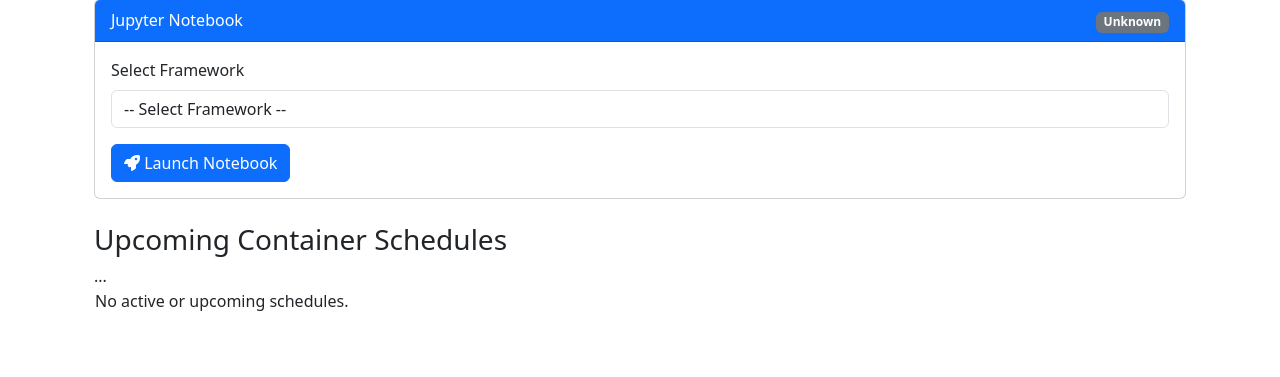
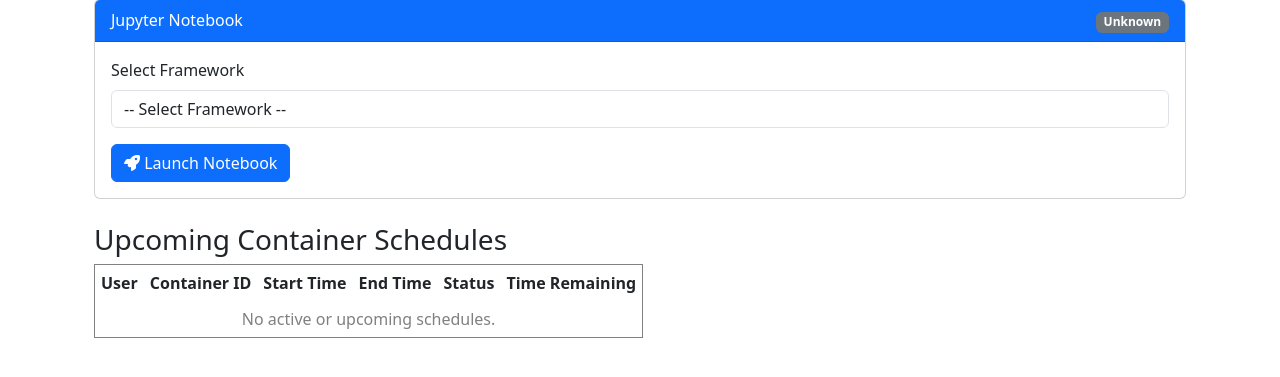
Before and after one commit to TanaboonJew/WebUI_new, a Django app: template core/templates/core/ai_dashboard.html in a window 1280 px wide. Shown: the part 128-505 px from the top of the page. Run offline with Django 5.2, Linux system fonts and the light colour scheme; the template is opened without the code that fills it: values that come from a table or form of the project are taken from there, others are empty; parts of the project's set-up code (start-up, migrations or seed data) failed here and were passed over.

Commit message:
ai dashboard

```diff
--- a/core/templates/core/ai_dashboard.html
+++ b/core/templates/core/ai_dashboard.html
@@ -136,18 +136,27 @@
     </div>-->
 
     <h3>Upcoming Container Schedules</h3>
-    <table>
-    <thead>...</thead>
+    <table border="1" cellpadding="6">
+        <thead>
+            <tr>
+                <th>User</th>
+                <th>Container ID</th>
+                <th>Start Time</th>
+                <th>End Time</th>
+                <th>Status</th>
+                <th>Time Remaining</th>
+            </tr>
+        </thead>
         <tbody>
             {% for item in upcoming_schedules %}
                 {% with schedule=item.schedule %}
                     <tr style="
                         {% if item.remaining.total_seconds > 3600 %}
-                        background-color: lightgreen;
+                            background-color: lightgreen;
                         {% elif item.remaining.total_seconds > 600 %}
-                        background-color: yellow;
+                            background-color: yellow;
                         {% else %}
-                        background-color: lightcoral;
+                            background-color: lightcoral;
                         {% endif %}
                     ">
                         <td>{{ schedule.container.user.username }}</td>
@@ -165,7 +174,11 @@
                     </tr>
                 {% endwith %}
             {% empty %}
-                <tr><td colspan="6">No active or upcoming schedules.</td></tr>
+                <tr>
+                    <td colspan="6" style="text-align: center; color: gray;">
+                        No active or upcoming schedules.
+                    </td>
+                </tr>
             {% endfor %}
         </tbody>
     </table>
```
